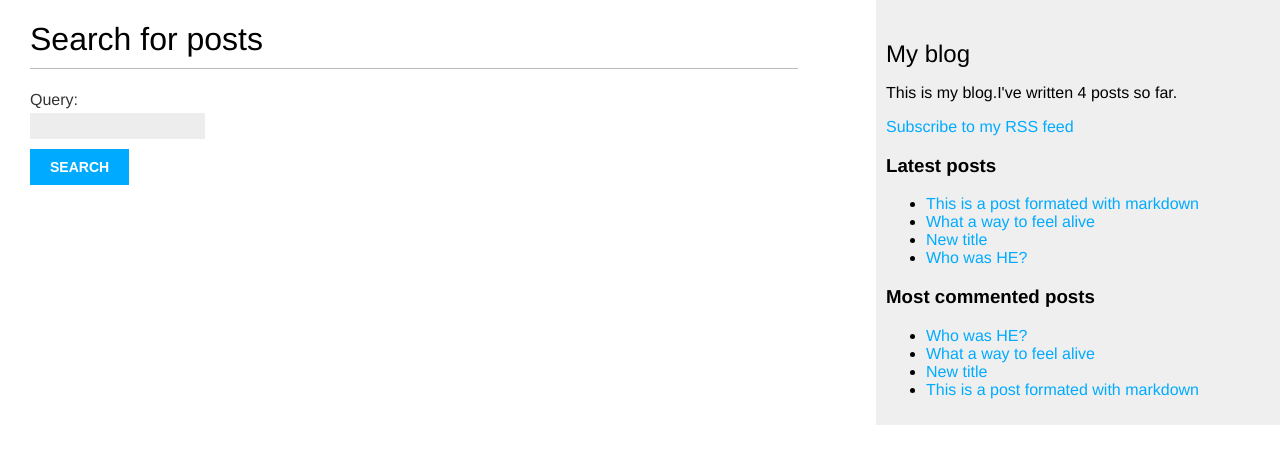
After one commit to comm833/The_blog, a Django app: page /blog/search/ in a window 1280 px wide. The commit adds this page. Shown: the top 464 px of the page. Run offline with Django 3.2, Linux system fonts and the light colour scheme; data comes from the database, SQL or seed files in the repository; both versions use the stored data as it was after the commit; parts of the project's set-up code (start-up, migrations or seed data) failed here and were passed over.

Commit message:
going live

```diff
--- a/blog/forms.py
+++ b/blog/forms.py
@@ -17,3 +17,6 @@ class CommentForm(forms.ModelForm):
     class Meta:
         model = Comment
         fields = ('name', 'email', 'body')
+
+class SearchForm(forms.Form):
+    query = forms.CharField()
--- a/blog/templatetags/blog_tags.py
+++ b/blog/templatetags/blog_tags.py
@@ -1,8 +1,12 @@
 from atexit import register
+from os import name
 from pdb import post_mortem
 from  django import template
 from ..models import Post
 from django.db.models import Count
+from django.utils.safestring import mark_safe
+import markdown
+
 
 register = template.Library()
 
@@ -22,3 +26,7 @@ def get_most_commented_posts(count=5):
     return Post.published.annotate(
         total_comments=Count('comments')
     ).order_by('-total_comments')[:count]
+
+@register.filter(name='markdown')
+def markdown_format(text):
+    return mark_safe(markdown.markdown(text))
--- a/blog/urls.py
+++ b/blog/urls.py
@@ -1,6 +1,7 @@
 from unicodedata import name
 from django.urls import path
 from . import views
+from .feeds import LatestPostsFeed
 
 app_name = 'blog'
 
@@ -9,4 +10,6 @@ urlpatterns = [
     path('<int:year>/<int:month>/<int:day>/<slug:post>/', views.post_detail, name='post_detail'),
     path('<int:post_id>/share/', views.post_share, name='post_share'),
     path('tag/<slug:tag_slug>/', views.post_list, name='post_list_by_tag'),
+    path('feed/', LatestPostsFeed(), name='post_feed'),
+    path('search/', views.post_search, name='post_search'),
 ]
--- a/blog/views.py
+++ b/blog/views.py
@@ -1,13 +1,17 @@
 from email import message
 from multiprocessing import context
+from re import search
 from urllib import request
 from django.shortcuts import render, get_object_or_404
 from django.core.paginator import Paginator, EmptyPage, PageNotAnInteger
 from .models import Post, Comment
-from .forms import EmailPostForm, CommentForm
+from .forms import EmailPostForm, CommentForm, SearchForm
 from django.core.mail import send_mail
 from taggit.models import Tag
 from django.db.models import Count
+from django.contrib.postgres.search import SearchVector, SearchQuery, SearchRank
+
+
 
 # Create your views here.
 
@@ -64,3 +68,21 @@ def post_share(request, post_id):
         form = EmailPostForm()
     context = {'post': post, 'form': form, 'sent': sent}
     return render(request, 'share.html', context )
+
+
+def post_search(request):
+    form = SearchForm()
+    query = None
+    results = []
+    if 'query' in request.GET:
+        form = SearchForm(request.GET)
+        if form.is_valid():
+            query = form.cleaned_data['query']
+            search_vector = SearchVector('title', weight='A') + SearchVector('body', weight='B')
+            search_query = SearchQuery(query)
+            results = Post.published.annotate(
+                        search=search_vector,
+                        rank=SearchRank(search_vector, search_query)
+                        ).filter(rank__gte=0.3).order_by('-rank')
+    context = {'form': form, 'query': query, 'results': results}
+    return render(request, 'search.html', context)
--- a/mysite/urls.py
+++ b/mysite/urls.py
@@ -13,10 +13,18 @@ Including another URLconf
     1. Import the include() function: from django.urls import include, path
     2. Add a URL to urlpatterns:  path('blog/', include('blog.urls'))
 """
+import site
 from django.contrib import admin
 from django.urls import path, include
+from django.contrib.sitemaps.views import sitemap
+from blog.sitemaps import PostSitemap
+
+sitemaps = {
+    'posts': PostSitemap,
+}
 
 urlpatterns = [
     path('admin/', admin.site.urls),
     path('blog/', include('blog.urls', namespace='blog')),
+    path('sitemap.xml', sitemap, {'sitemaps': sitemaps}, name='django.contrib.sitemaps.views.sitemap')
 ]
--- a/templates/base.html
+++ b/templates/base.html
@@ -11,6 +11,9 @@
     <div id="sidebar">
       <h2>My blog</h2>
       <p>This is my blog.I've written {% tag %} posts so far.<p>
+      <p>
+        <a href="{% url 'blog:post_feed' %}">Subscribe to my RSS feed</a>
+      </p>
       <h3>Latest posts</h3>
       {% show_latest_posts %}
       <h3>Most commented posts</h3>
--- a/templates/detail.html
+++ b/templates/detail.html
@@ -1,8 +1,10 @@
-{% extends "base.html" %} {% block title %}{{ post.title }}{% endblock %}
+{% extends "base.html" %}
+{% load blog_tags %}
+{% block title %}{{ post.title }}{% endblock %}
 {% block content %}
 <h1>{{ post.title }}</h1>
 <p class="date">Published {{ post.publish }} by {{ post.author }}</p>
-{{ post.body|linebreaks }}
+{{ post.body|markdown }}
 <p>
   <a href="{% url 'blog:post_share' post.id %}">Share this post</a>
 </p>
--- a/templates/list.html
+++ b/templates/list.html
@@ -1,4 +1,5 @@
 {% extends "base.html" %}
+{% load blog_tags %}
 
 {% block title %}My Blog{% endblock %}
 
@@ -25,7 +26,7 @@
 <p class="date">
     Published {{ post.publish }} by {{ post.author }}
 </p>
-{{ post.body|truncatewords:30|linebreaks }}
+{{ post.body|markdown|truncatewords_html:30 }}
 {% endfor %}
 {% include "pagination.html" with page=posts %}
 {% endblock %}
--- /dev/null
+++ b/templates/search.html
@@ -0,0 +1,25 @@
+{% extends "base.html" %}
+{% load blog_tags %}
+{% block title %}Search{%endblock %}
+{% block content %}
+{% if query %}
+ <h1>Posts containing "{{ query }}"</h1>
+ <h3>
+  {% with results.count as total_results %}
+  Found {{ total_results }} result{{total_results|pluralize }}
+  {% endwith %}
+ </h3>
+ {% for post in results %}
+ <h4><a href="{{ post.get_absolute_url }}">{{ post.title }}</a></h4>
+ {{ post.body|markdown|truncatewords_html:5 }} {% empty %}
+ <p>There are no results for your query.</p>
+ {% endfor %}
+ <p><a href="{% url 'blog:post_search' %}">Search again</a></p>
+{% else %}
+ <h1>Search for posts</h1>
+ <form method="get">
+  {{ form.as_p }}
+  <input type="submit" value="Search" />
+ </form>
+ {% endif %}
+{% endblock %}
```
Also changed, not shown: blog/feeds.py (added, +18 -0 lines), blog/sitemaps.py (added, +12 -0 lines), mysite/settings.py (+10 -2 lines), db.sqlite3.
